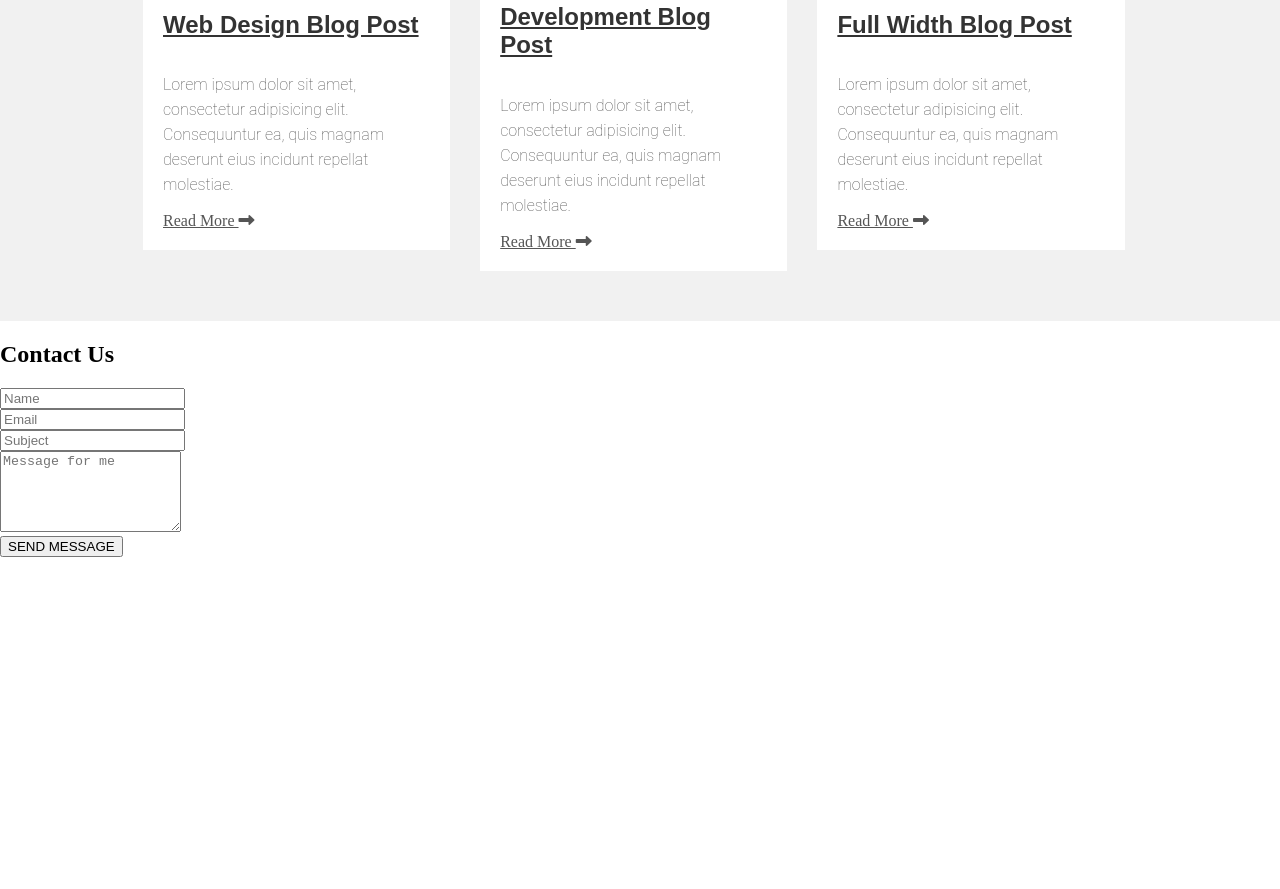
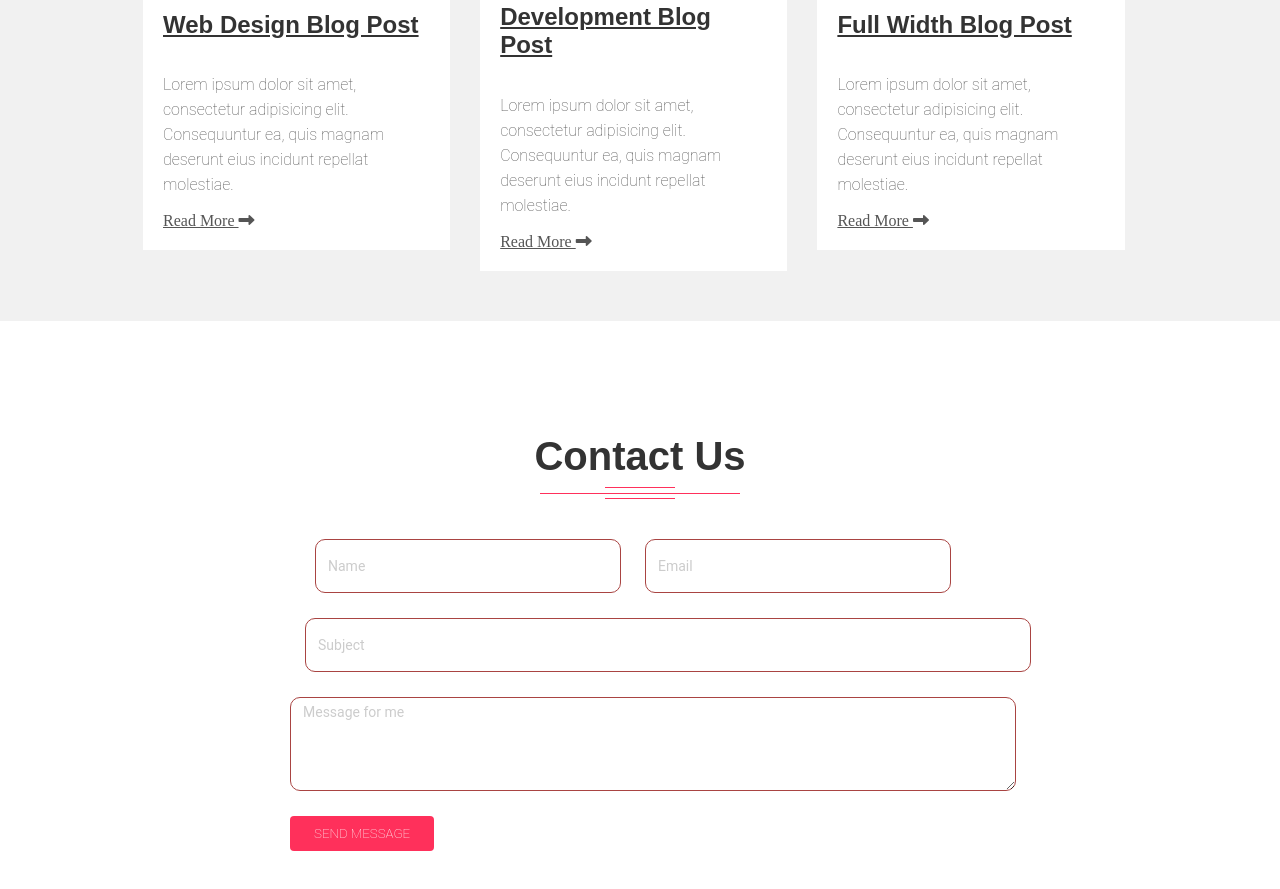
Before and after one commit to Ghada-M-Elsanhory/Fokir, a plain HTML site: page index.html in a window 1280 px wide. Shown: the part 4198-5087 px from the top of the page. Before the commit the page ends 4755 px from the top, so only its background shows below. Drawn offline with Linux system fonts and the light colour scheme.

Commit message:
style contact

```diff
--- a/Css/fokir.css
+++ b/Css/fokir.css
@@ -679,3 +679,99 @@ body {
     color: #ff305b;
   }
   /* blog */
+  /* contact */
+/* contact section */
+.contact-header {
+    padding: 80px 0px;
+  }
+
+  .contact-title h2 {
+    text-align: center;
+    font-family: "Source Sans 3", sans-serif;
+    font-size: 40px;
+    font-weight: bolder;
+    color: #333333;
+    padding-bottom: 20px;
+    margin-bottom: 40px;
+    position: relative;
+  }
+
+  .contact-title h2::before {
+    content: "";
+    position: absolute;
+    border-top: 1px solid #ff305b;
+    border-bottom: 1px solid #ff305b;
+    bottom: 0;
+    left: 0;
+    right: 0;
+    margin: auto;
+    height: 10px;
+    width: 70px;
+  }
+
+  .contact-title h2::after {
+    content: "";
+    position: absolute;
+    background-color: #ff305b;
+    bottom: 5px;
+    left: 0;
+    right: 0;
+    margin: auto;
+    height: 1px;
+    width: 200px;
+  }
+  .contact-container {
+    width: 80%;
+    margin: auto;
+  }
+  .form {
+    display: block;
+    width: 700px;
+    margin-left: auto;
+    margin-right: auto;
+  }
+  .first {
+    width: 40%;
+    float: left;
+    padding: 0px 25px;
+  }
+  .second,
+  .third .four {
+    width: 100%;
+    padding: 0px 15px;
+  }
+  input {
+    height: 40px;
+    padding: 0px 20px;
+  }
+  .settings {
+    width: 100%;
+    display: block;
+    border: 1px solid #a94442;
+    border-radius: 10px;
+    font-size: 14px;
+    font-family: "Roboto", sans-serif;
+    color: black;
+    padding: 6px 12px;
+    margin-bottom: 25px;
+  }
+  ::placeholder {
+    color: #ccc;
+  }
+
+  .contact-header button {
+    width: fit-content;
+    height: fit-content;
+    border: none;
+    padding: 10px 24px;
+    background-color: #ff305b;
+    color: #fff;
+    font-family: "Roboto", sans-serif;
+    font-weight: lighter;
+    border-radius: 4px;
+    transition: all 0.3s;
+  }
+  .contact-header button:hover {
+    background-color: #ec2403;
+  }
+  /* contact */
```
